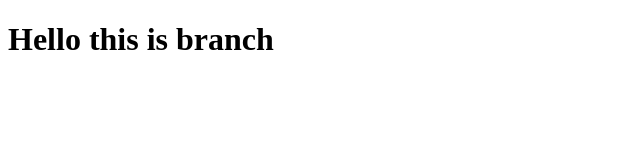
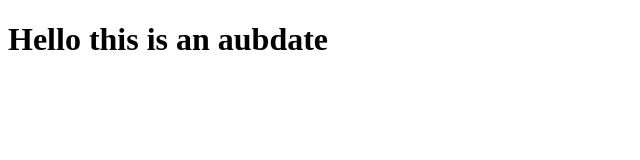
Before and after one commit to shahyyyy/shahyyyy, a plain HTML site: page index.html in a window 1280 px wide. Shown: the whole page, without its empty margins (0-640 px from the left). Drawn offline with Linux system fonts and the light colour scheme.

Commit message:
edit the html file

```diff
--- a/index.html
+++ b/index.html
@@ -7,7 +7,7 @@
     <link rel="stylesheet" href="style.css">
 </head>
 <body>
-    <h1>Hello this is branch</h1>
+    <h1>Hello this is an aubdate</h1>
 
 
     <script src="app.js"></script>
```
